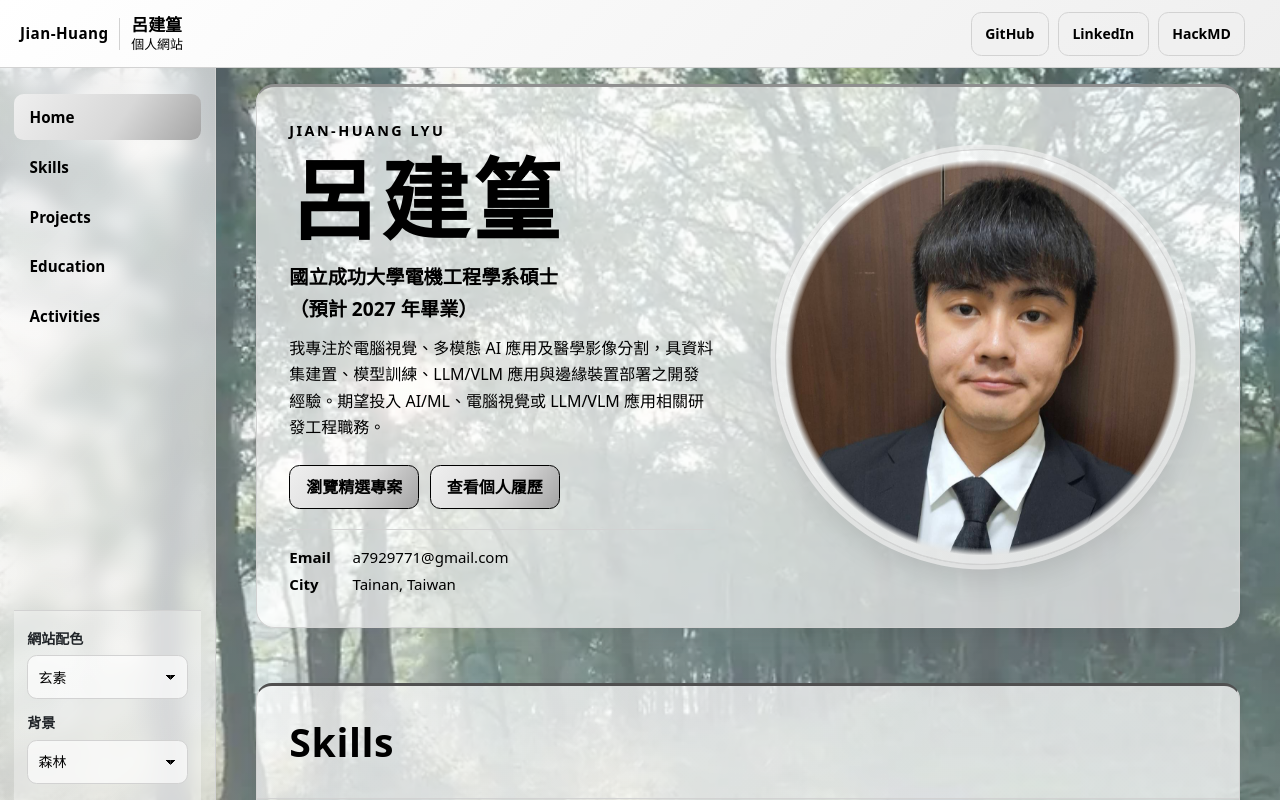
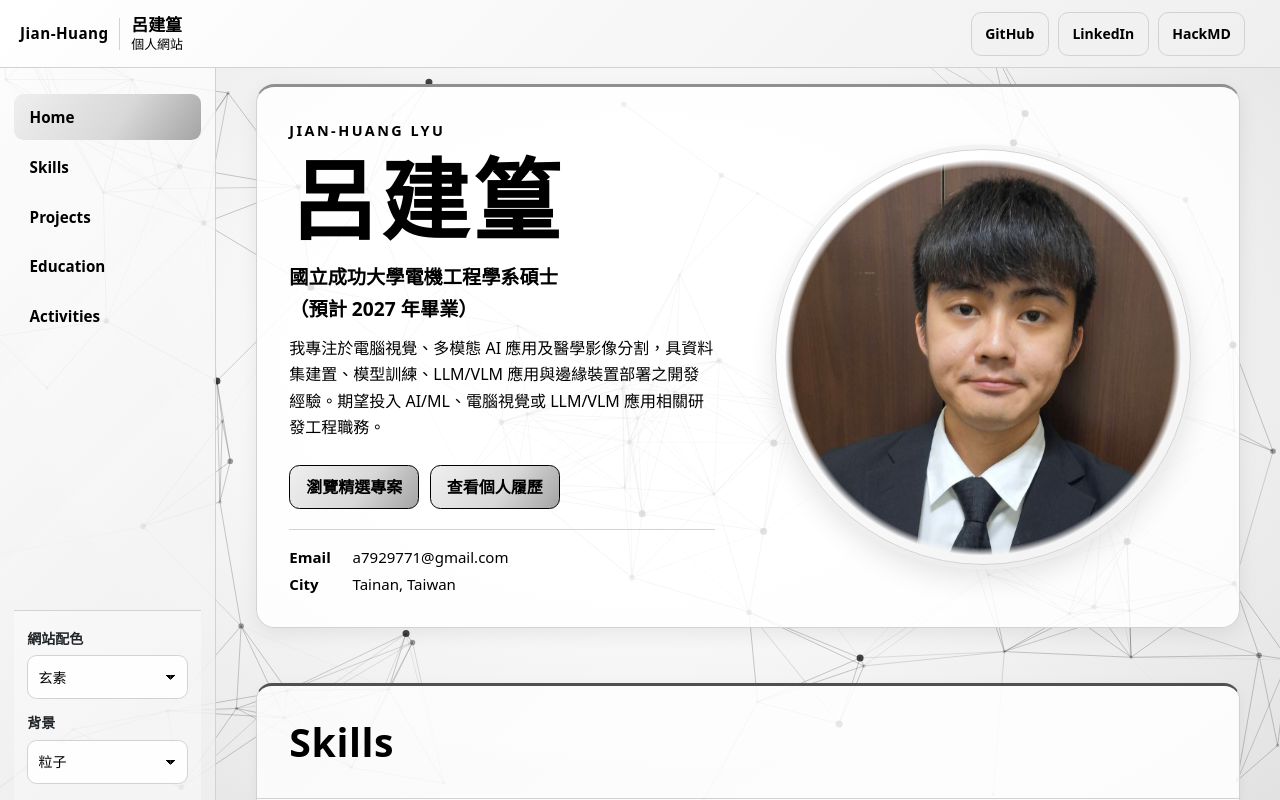
Before and after one commit to JianHuangLyu/JHWEB, a plain HTML site: page index.html in a window 1280 px wide. Both pictures are taken after a click on the link "Home". Shown: the part 17-817 px from the top of the page. Drawn offline with Linux system fonts and the light colour scheme.

Commit message:
Add an interactive particle network background
Draw a drifting node network on a canvas as the default background scene.
Nodes link within reach of each other and of the pointer, and a click grows
a few new nodes that fade out again. The animation pauses whenever the scene
or tab is hidden and falls back to a static network for reduced motion.

Co-Authored-By: Claude Opus 5.5 <noreply@anthropic.com>

```diff
--- a/css/portfolio.css
+++ b/css/portfolio.css
@@ -66,6 +66,13 @@
   --chrome-backdrop: none;
 }
 
+/* 粒子背景：卡片約 84% 不透明確保內文好讀；動畫持續重繪，側邊欄同樣不做背景模糊 */
+.portfolio:has(> .site-background:not([hidden]) > .background-scene[data-background="particles"]:not([hidden])) {
+  --panel-surface: color-mix(in srgb, var(--surface) 84%, transparent);
+  --panel-wash: color-mix(in srgb, var(--wash) 82%, transparent);
+  --chrome-backdrop: none;
+}
+
 .site-background {
   position: fixed;
   z-index: -1;
@@ -76,13 +83,13 @@
 }
 
 .background-scene,
-.background-scene > :is(img, video),
+.background-scene > :is(img, video, canvas),
 .site-background::after {
   position: absolute;
   inset: 0;
 }
 
-.background-scene > :is(img, video) {
+.background-scene > :is(img, video, canvas) {
   display: block;
   width: 100%;
   height: 100%;
@@ -102,6 +109,15 @@
   background: linear-gradient(180deg,
     color-mix(in srgb, var(--wash) 32%, transparent),
     color-mix(in srgb, var(--canvas) 40%, transparent));
+}
+
+/* 粒子場景：中間白、四周淡灰的放射漸層，並移除霧面遮罩 */
+.background-scene[data-background="particles"] {
+  background: radial-gradient(ellipse at 50% 45%, var(--surface) 25%, var(--tint) 125%);
+}
+
+.site-background:has(> .background-scene[data-background="particles"]:not([hidden]))::after {
+  display: none;
 }
 
 .portfolio a {
--- a/index.html
+++ b/index.html
@@ -10,14 +10,18 @@
     <meta property="og:description" content="電腦視覺、多模態 AI、醫學影像與邊緣部署作品集。">
     <title>呂建篁 Jian-Huang Lyu｜個人作品集</title>
     <link rel="stylesheet" href="css/styles.css">
-    <link rel="stylesheet" href="css/portfolio.css?v=2607e5e10ac8">
+    <link rel="stylesheet" href="css/portfolio.css?v=68649d028d74">
     <script src="js/scripts.js?v=33ed504b6211" defer></script>
     <script src="js/image-viewer.js?v=9336eaff604a" defer></script>
+    <script src="js/particles.js?v=5f75fa9fdac9" defer></script>
 </head>
 <body class="portfolio sb-nav-fixed">
     <div class="site-background" aria-hidden="true">
-        <div class="background-scene" data-background="forest">
-            <img src="assets/img/forest-10s.webp" width="854" height="480" alt="" decoding="async" fetchpriority="low">
+        <div class="background-scene" data-background="particles">
+            <canvas></canvas>
+        </div>
+        <div class="background-scene" data-background="forest" hidden>
+            <img src="assets/img/forest-10s.webp" width="854" height="480" alt="" loading="lazy" decoding="async" fetchpriority="low">
         </div>
         <div class="background-scene" data-background="beach" hidden>
             <img src="assets/img/beach-poster.webp" width="960" height="540" alt="" loading="lazy" decoding="async" fetchpriority="low">
@@ -69,6 +73,7 @@
                         <label class="view-theme-control" for="portfolio-background">
                             背景
                             <select id="portfolio-background">
+                                <option value="particles">粒子</option>
                                 <option value="forest">森林</option>
                                 <option value="beach" disabled>海灘</option>
                                 <option value="none">無</option>
--- /dev/null
+++ b/js/particles.js
@@ -0,0 +1,403 @@
+/*
+ * 粒子網絡背景（純 Canvas 2D，無外部函式庫）
+ * scripts.js 的 selectBackground() 會切換 .background-scene 的 hidden；
+ * 這裡用 MutationObserver 監聽該屬性，場景顯示時啟動動畫、隱藏時暫停。
+ */
+(() => {
+    'use strict';
+
+    const scene = document.querySelector('.background-scene[data-background="particles"]');
+    const canvas = scene?.querySelector('canvas');
+    const context = canvas?.getContext('2d');
+    if (!scene || !canvas || !context) return;
+
+    const backdrop = scene.parentElement;
+    const AREA_PER_NODE = 9500;
+    const MIN_NODES = 40;
+    const MAX_NODES = 150;
+    const LINK_DISTANCE = 165;
+    const LINK_ALPHA = 0.2;
+    const POINTER_RADIUS = 190;
+    const POINTER_PULL = 42;
+    const FADE_IN = 160;
+    const FADE_OUT = 420;
+    const RELAX_RATE = 1.1;
+    // 點擊時在該處長出新粒子：逐漸出現、緩慢散開加入網絡，一段時間後縮小消失
+    const SPAWN_COUNT = 3;
+    const SPAWN_LIMIT = 36;
+    const SPAWN_APPEAR = 450;
+    const SPAWN_LIFETIME = 12000;
+    const SPAWN_VANISH = 1200;
+    const SPAWN_QUICK_VANISH = 350;
+    const SPAWN_HARD_LIMIT = Math.round(SPAWN_LIMIT * 1.5);
+    // 連線依透明度分成幾組，每組只下一次 stroke，避免每條線各畫一次造成卡頓
+    const ALPHA_STEPS = 8;
+    // 深色大點、中灰、淺灰小點，比例 2:3:5
+    const KINDS = [
+        { radius: 3.5, alpha: 0.72, weight: 2 },
+        { radius: 2.8, alpha: 0.36, weight: 3 },
+        { radius: 1.8, alpha: 0.18, weight: 5 },
+    ];
+    const TOTAL_WEIGHT = KINDS.reduce((sum, kind) => sum + kind.weight, 0);
+
+    const motion = window.matchMedia('(prefers-reduced-motion: reduce)');
+    const pointer = { x: 0, y: 0, active: false, strength: 0 };
+    const buckets = Array.from({ length: ALPHA_STEPS }, () => []);
+    const field = [];
+    let nodes = [];
+    let sparks = [];
+    let width = 0;
+    let height = 0;
+    let accent = '#000';
+    let frame = 0;
+    let lastTime = 0;
+    let reportedError = false;
+
+    const isShown = () => !scene.hidden && !backdrop.hidden;
+    const isAnimated = () => isShown() && !document.hidden && !motion.matches;
+
+    function pickKind() {
+        let roll = Math.random() * TOTAL_WEIGHT;
+        for (const kind of KINDS) {
+            roll -= kind.weight;
+            if (roll < 0) return kind;
+        }
+        return KINDS[KINDS.length - 1];
+    }
+
+    function makeNode(x, y, angle = Math.random() * Math.PI * 2) {
+        const kind = pickKind();
+        const speed = 12 + Math.random() * 22;
+        const vx = Math.cos(angle) * speed;
+        const vy = Math.sin(angle) * speed;
+        return { x, y, vx, vy, baseVx: vx, baseVy: vy, kind, presence: 1 };
+    }
+
+    function targetCount() {
+        return Math.max(MIN_NODES, Math.min(MAX_NODES, Math.round((width * height) / AREA_PER_NODE)));
+    }
+
+    // 網格＋隨機偏移，避免節點擠成一團
+    function seed() {
+        const count = targetCount();
+        const cols = Math.max(1, Math.round(Math.sqrt((count * width) / height)));
+        const rows = Math.max(1, Math.ceil(count / cols));
+        const cellWidth = width / cols;
+        const cellHeight = height / rows;
+        const cells = [];
+        for (let row = 0; row < rows; row += 1) {
+            for (let col = 0; col < cols; col += 1) cells.push([col, row]);
+        }
+        for (let i = cells.length - 1; i > 0; i -= 1) {
+            const j = Math.floor(Math.random() * (i + 1));
+            [cells[i], cells[j]] = [cells[j], cells[i]];
+        }
+        nodes = cells.slice(0, count).map(([col, row]) => makeNode(
+            (col + 0.15 + Math.random() * 0.7) * cellWidth,
+            (row + 0.15 + Math.random() * 0.7) * cellHeight,
+        ));
+    }
+
+    function resize() {
+        const nextWidth = scene.clientWidth;
+        const nextHeight = scene.clientHeight;
+        if (!nextWidth || !nextHeight) return false;
+        const ratio = Math.min(window.devicePixelRatio || 1, 2);
+        const pixelWidth = Math.round(nextWidth * ratio);
+        const pixelHeight = Math.round(nextHeight * ratio);
+        if (canvas.width !== pixelWidth || canvas.height !== pixelHeight) {
+            canvas.width = pixelWidth;
+            canvas.height = pixelHeight;
+        }
+        context.setTransform(ratio, 0, 0, ratio, 0, 0);
+        if (nextWidth === width && nextHeight === height && nodes.length) return true;
+
+        width = nextWidth;
+        height = nextHeight;
+        if (!nodes.length) {
+            seed();
+            return true;
+        }
+        // 尺寸改變（例如手機網址列收合）時保留既有節點，只補足或減少數量
+        const count = targetCount();
+        for (const node of nodes) {
+            node.x = Math.min(Math.max(node.x, 0), width);
+            node.y = Math.min(Math.max(node.y, 0), height);
+        }
+        while (nodes.length < count) nodes.push(makeNode(Math.random() * width, Math.random() * height));
+        if (nodes.length > count) nodes.length = count;
+        return true;
+    }
+
+    function readColors() {
+        accent = getComputedStyle(document.documentElement).getPropertyValue('--accent').trim() || '#000';
+    }
+
+    function spawn(x, y, now) {
+        const start = Math.random() * Math.PI * 2;
+        for (let i = 0; i < SPAWN_COUNT; i += 1) {
+            // 平均分配方向再加一點隨機，讓新粒子朝不同方向慢慢散開
+            const angle = start + (i / SPAWN_COUNT) * Math.PI * 2 + (Math.random() - 0.5) * 0.8;
+            const node = makeNode(x + Math.cos(angle) * 4, y + Math.sin(angle) * 4, angle);
+            node.presence = 0;
+            node.born = now;
+            node.expires = now + SPAWN_LIFETIME + Math.random() * 3000;
+            node.vanish = SPAWN_VANISH;
+            sparks.push(node);
+        }
+        // 同時存在的新粒子有上限：超過時最舊的快速消失；瘋狂點擊時再以硬上限直接移除最舊的
+        const overflow = sparks.length - SPAWN_LIMIT;
+        for (let i = 0; i < overflow; i += 1) {
+            if (sparks[i].expires > now) {
+                sparks[i].expires = now;
+                sparks[i].vanish = SPAWN_QUICK_VANISH;
+            }
+        }
+        if (sparks.length > SPAWN_HARD_LIMIT) sparks.splice(0, sparks.length - SPAWN_HARD_LIMIT);
+    }
+
+    function move(node, dt, relax, margin) {
+        if (pointer.strength > 0) {
+            const dx = pointer.x - node.x;
+            const dy = pointer.y - node.y;
+            const distance = Math.hypot(dx, dy);
+            if (distance > 1 && distance < POINTER_RADIUS) {
+                const pull = POINTER_PULL * (1 - distance / POINTER_RADIUS) * pointer.strength * dt;
+                node.vx += (dx / distance) * pull;
+                node.vy += (dy / distance) * pull;
+            }
+        }
+        node.vx += (node.baseVx - node.vx) * relax;
+        node.vy += (node.baseVy - node.vy) * relax;
+        node.x += node.vx * dt;
+        node.y += node.vy * dt;
+        // 從一邊出去就從另一邊進來
+        if (node.x < -margin) node.x += width + margin * 2;
+        else if (node.x > width + margin) node.x -= width + margin * 2;
+        if (node.y < -margin) node.y += height + margin * 2;
+        else if (node.y > height + margin) node.y -= height + margin * 2;
+    }
+
+    function step(dt, now) {
+        const goal = pointer.active ? 1 : 0;
+        const fade = (dt * 1000) / (pointer.active ? FADE_IN : FADE_OUT);
+        pointer.strength += Math.max(-fade, Math.min(fade, goal - pointer.strength));
+
+        const relax = 1 - Math.exp(-dt * RELAX_RATE);
+        for (const node of nodes) move(node, dt, relax, 12);
+
+        for (let i = sparks.length - 1; i >= 0; i -= 1) {
+            const spark = sparks[i];
+            move(spark, dt, relax, 12);
+            // 動畫幀的時間戳可能略早於點擊時間，進度一律從 0 起算，避免剛長出就被當成已消失
+            if (now >= spark.expires) {
+                spark.presence = 1 - (now - spark.expires) / spark.vanish;
+                if (spark.presence <= 0) sparks.splice(i, 1);
+            } else {
+                const t = Math.min(Math.max((now - spark.born) / SPAWN_APPEAR, 0), 1);
+                spark.presence = 1 - (1 - t) ** 3;
+            }
+        }
+    }
+
+    // 只在接近最大距離（最後 25%）時淡出，線條看起來俐落
+    function linkAlpha(distance, reach) {
+        const fadeFrom = reach * 0.75;
+        return distance < fadeFrom ? 1 : (reach - distance) / (reach - fadeFrom);
+    }
+
+    function queueLine(level, x1, y1, x2, y2) {
+        if (level <= 0) return;
+        const index = Math.min(ALPHA_STEPS - 1, Math.ceil(level * ALPHA_STEPS) - 1);
+        buckets[index].push(x1, y1, x2, y2);
+    }
+
+    function flushLines(maxAlpha) {
+        for (let i = 0; i < ALPHA_STEPS; i += 1) {
+            const segments = buckets[i];
+            if (!segments.length) continue;
+            context.globalAlpha = (maxAlpha * (i + 1)) / ALPHA_STEPS;
+            context.beginPath();
+            for (let k = 0; k < segments.length; k += 4) {
+                context.moveTo(segments[k], segments[k + 1]);
+                context.lineTo(segments[k + 2], segments[k + 3]);
+            }
+            context.stroke();
+            segments.length = 0;
+        }
+    }
+
+    function draw() {
+        context.clearRect(0, 0, width, height);
+        context.strokeStyle = accent;
+        context.fillStyle = accent;
+        context.lineWidth = 1;
+
+        field.length = 0;
+        field.push(...nodes, ...sparks);
+
+        for (let i = 0; i < field.length; i += 1) {
+            const a = field[i];
+            for (let j = i + 1; j < field.length; j += 1) {
+                const b = field[j];
+                const dx = a.x - b.x;
+                if (dx > LINK_DISTANCE || dx < -LINK_DISTANCE) continue;
+                const dy = a.y - b.y;
+                if (dy > LINK_DISTANCE || dy < -LINK_DISTANCE) continue;
+                const distance = Math.hypot(dx, dy);
+                if (distance >= LINK_DISTANCE) continue;
+                queueLine(linkAlpha(distance, LINK_DISTANCE) * Math.min(a.presence, b.presence), a.x, a.y, b.x, b.y);
+            }
+        }
+        flushLines(LINK_ALPHA);
+
+        if (pointer.strength > 0) {
+            for (const node of field) {
+                const distance = Math.hypot(pointer.x - node.x, pointer.y - node.y);
+                if (distance >= POINTER_RADIUS) continue;
+                queueLine(linkAlpha(distance, POINTER_RADIUS) * node.presence, node.x, node.y, pointer.x, pointer.y);
+            }
+            flushLines(LINK_ALPHA * 1.4 * pointer.strength);
+        }
+
+        // 三種節點各填色一次；新粒子以半徑由小到大呈現出現與消失
+        for (const kind of KINDS) {
+            context.globalAlpha = kind.alpha;
+            context.beginPath();
+            for (const node of field) {
+                if (node.kind !== kind || node.presence <= 0) continue;
+                const radius = kind.radius * node.presence;
+                context.moveTo(node.x + radius, node.y);
+                context.arc(node.x, node.y, radius, 0, Math.PI * 2);
+            }
+            context.fill();
+        }
+        context.globalAlpha = 1;
+    }
+
+    function tick(now) {
+        // 分頁切回或從上一頁還原時時間差可能很大，限制單步最多 50ms，避免節點瞬間跳動
+        const dt = Math.min(Math.max((now - lastTime) / 1000, 0), 0.05);
+        lastTime = now;
+        try {
+            step(dt, now);
+            draw();
+        } catch (error) {
+            // 單一幀出錯不中斷動畫，只回報一次避免洗版
+            if (!reportedError) {
+                reportedError = true;
+                console.error('粒子背景繪製失敗：', error);
+            }
+        } finally {
+            frame = isAnimated() ? window.requestAnimationFrame(tick) : 0;
+        }
+    }
+
+    function stop() {
+        if (frame) window.cancelAnimationFrame(frame);
+        frame = 0;
+    }
+
+    // 減少動態效果時只畫一張靜態網絡，不做動畫與互動
+    function drawStatic() {
+        pointer.active = false;
+        pointer.strength = 0;
+        sparks = [];
+        draw();
+    }
+
+    function sync() {
+        if (!isShown()) {
+            stop();
+            return;
+        }
+        if (!resize()) return;
+        readColors();
+        if (isAnimated()) {
+            if (!frame) {
+                lastTime = performance.now();
+                frame = window.requestAnimationFrame(tick);
+            }
+            return;
+        }
+        stop();
+        if (motion.matches) drawStatic();
+    }
+
+    function setPointer(x, y) {
+        pointer.x = x;
+        pointer.y = y;
+        pointer.active = true;
+    }
+
+    function releasePointer() {
+        pointer.active = false;
+    }
+
+    // 滑鼠與觸控筆用 pointer 事件；手指改用 touch 事件，因為捲動時 pointer 事件會被取消
+    window.addEventListener('pointermove', event => {
+        if (event.pointerType !== 'touch') setPointer(event.clientX, event.clientY);
+    }, { passive: true });
+    window.addEventListener('mouseout', event => {
+        if (!event.relatedTarget) releasePointer();
+    });
+    window.addEventListener('blur', releasePointer);
+    window.addEventListener('touchstart', event => {
+        const touch = event.touches[0];
+        if (touch) setPointer(touch.clientX, touch.clientY);
+    }, { passive: true });
+    window.addEventListener('touchmove', event => {
+        const touch = event.touches[0];
+        if (touch) setPointer(touch.clientX, touch.clientY);
+    }, { passive: true });
+    const endTouch = event => {
+        if (!event.touches.length) releasePointer();
+    };
+    window.addEventListener('touchend', endTouch, { passive: true });
+    window.addEventListener('touchcancel', endTouch, { passive: true });
+    window.addEventListener('click', event => {
+        // 鍵盤觸發的 click 沒有座標（detail 為 0），不產生粒子
+        if (event.detail && isAnimated()) spawn(event.clientX, event.clientY, performance.now());
+    });
+
+    let resizeQueued = false;
+    window.addEventListener('resize', () => {
+        if (resizeQueued) return;
+        resizeQueued = true;
+        window.requestAnimationFrame(() => {
+            resizeQueued = false;
+            sync();
+        });
+    });
+
+    const watcher = new MutationObserver(sync);
+    watcher.observe(scene, { attributes: true, attributeFilter: ['hidden'] });
+    watcher.observe(backdrop, { attributes: true, attributeFilter: ['hidden'] });
+    // 切換玄素／霧藍時即時更新顏色（動畫中下一幀就會套用，靜態時立即重畫）
+    new MutationObserver(() => {
+        readColors();
+        if (isShown() && motion.matches) drawStatic();
+    }).observe(document.documentElement, { attributes: true, attributeFilter: ['data-view-theme'] });
+    document.addEventListener('visibilitychange', sync);
+    motion.addEventListener('change', sync);
+    // 離開頁面時停止；按「上一頁」從瀏覽器快取還原時重新量尺寸、讀顏色並恢復動畫
+    window.addEventListener('pagehide', () => {
+        releasePointer();
+        stop();
+    });
+    window.addEventListener('pageshow', () => {
+        releasePointer();
+        pointer.strength = 0;
+        sync();
+    });
+    window.addEventListener('focus', sync);
+    // 顯示卡重置等情況使 canvas 內容遺失後，恢復時重新開始繪製
+    canvas.addEventListener('contextlost', stop);
+    canvas.addEventListener('contextrestored', () => {
+        width = 0;
+        height = 0;
+        sync();
+    });
+
+    sync();
+})();
```
Also changed, not shown: 404.html (+1 -1 lines), image-viewer.html (+1 -1 lines).
